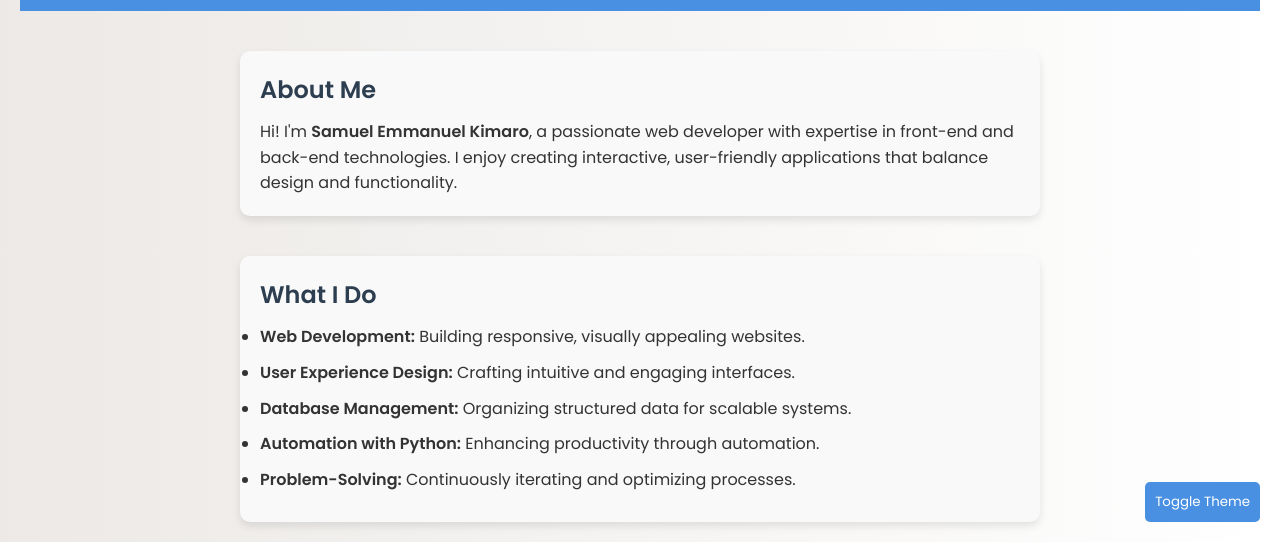
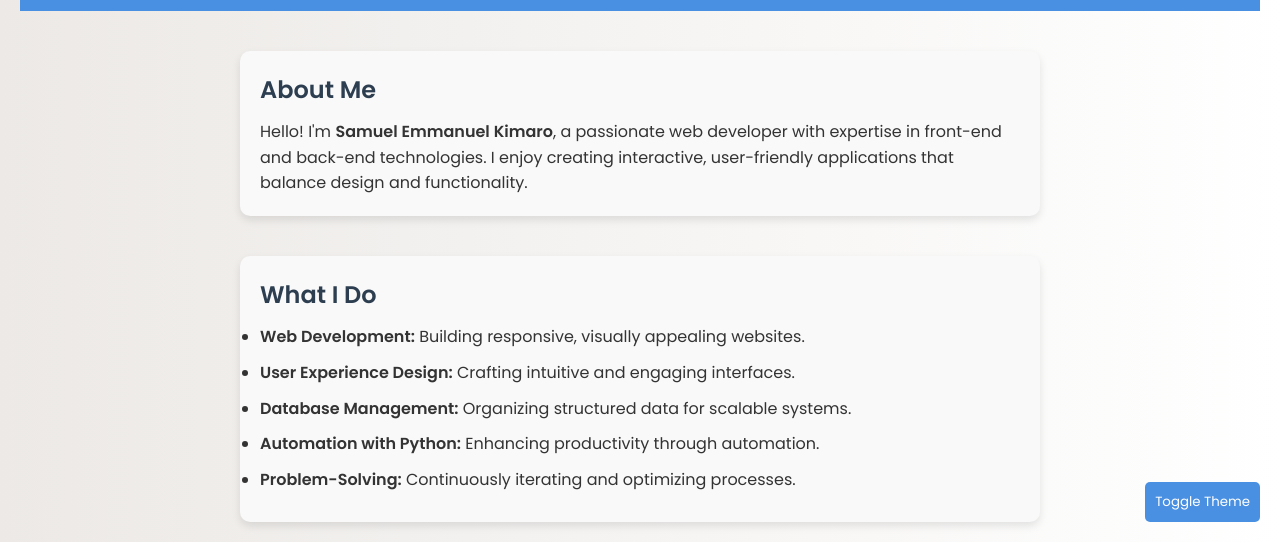
Before and after one commit to GDIAMEL/SAMUELEMMANUELKIMARO.github.io., a plain HTML site: page index.html in a window 1280 px wide. Shown: the part 258-800 px from the top of the page. Drawn offline with Linux system fonts and the light colour scheme.

Commit message:
Update index.html

```diff
--- a/index.html
+++ b/index.html
@@ -167,7 +167,7 @@
 
     <section class="about-me">
         <h2>About Me</h2>
-        <p>Hi! I'm <strong>Samuel Emmanuel Kimaro</strong>, a passionate web developer with expertise in front-end and back-end technologies. I enjoy creating interactive, user-friendly applications that balance design and functionality.</p>
+        <p>Hello! I'm <strong>Samuel Emmanuel Kimaro</strong>, a passionate web developer with expertise in front-end and back-end technologies. I enjoy creating interactive, user-friendly applications that balance design and functionality.</p>
     </section>
 
     <section class="what-i-do">
```
